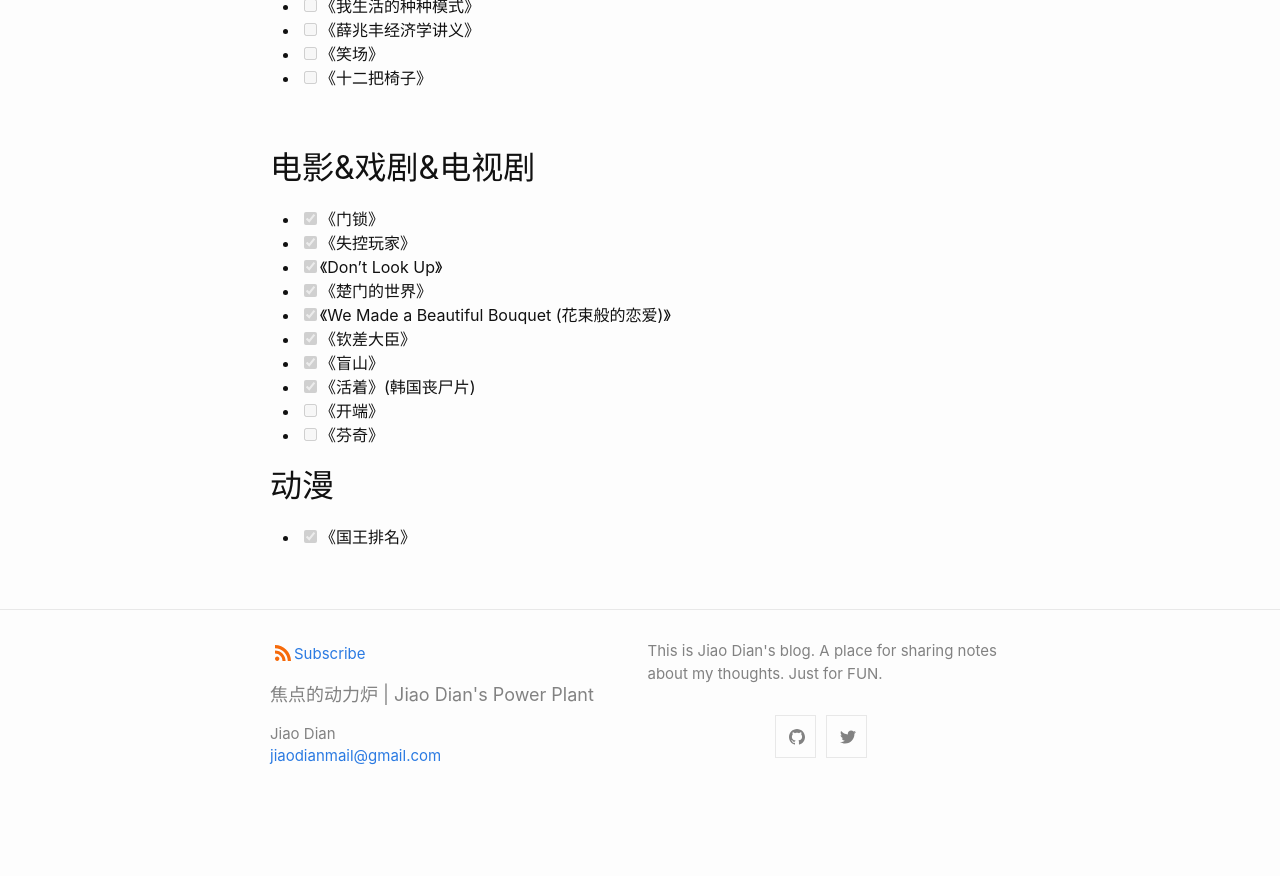
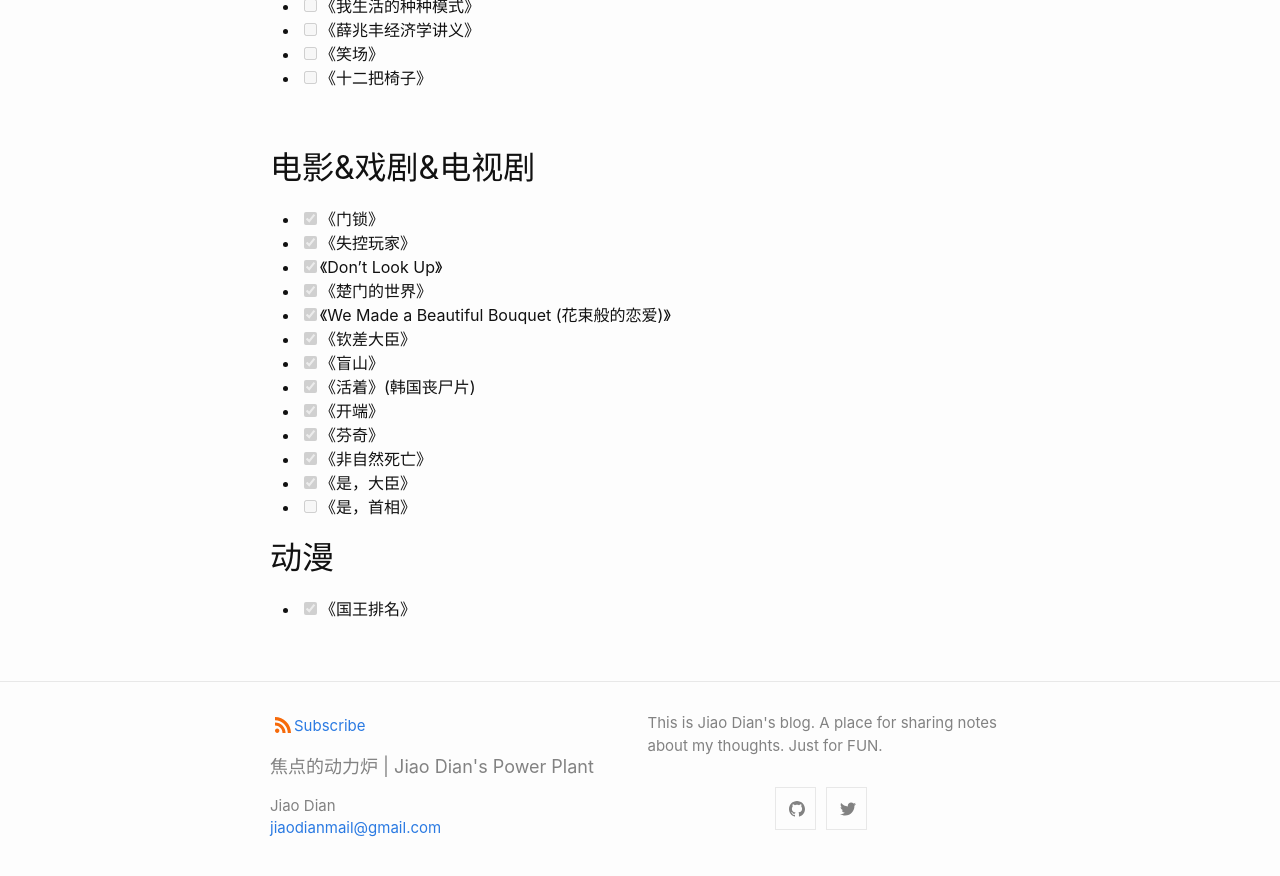
Before and after one commit to dianjiaogit/dianjiaogit.github.io, a Jekyll site: the page built from todo.md, in a window 1280 px wide and 900 px high, scrolled down 1093 px. Shown: the top 876 px of the window. Built offline with Jekyll 4.4.1, drawn with Linux system fonts in a browser that asks for light colours; before the commit the page ends 1921 px from its top, so only the background shows below that.

Commit message:
Update todo

```diff
--- a/todo.md
+++ b/todo.md
@@ -52,8 +52,11 @@ permalink: /todo/
 - [x] 《钦差大臣》
 - [x] 《盲山》
 - [x] 《活着》(韩国丧尸片)
-- [ ] 《开端》
-- [ ] 《芬奇》
+- [x] 《开端》
+- [x] 《芬奇》
+- [x] 《非自然死亡》
+- [x] 《是，大臣》
+- [ ] 《是，首相》
 
 ## 动漫
 - [x] 《国王排名》
```
